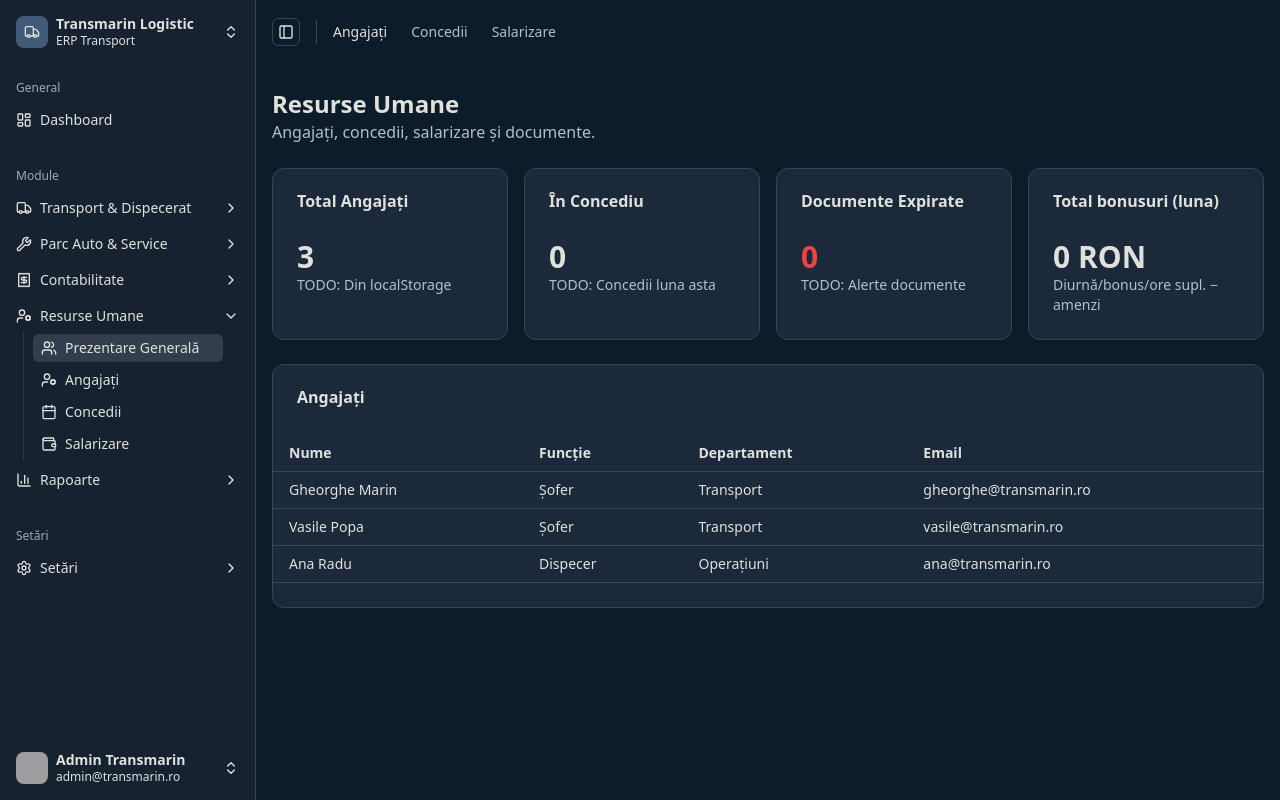
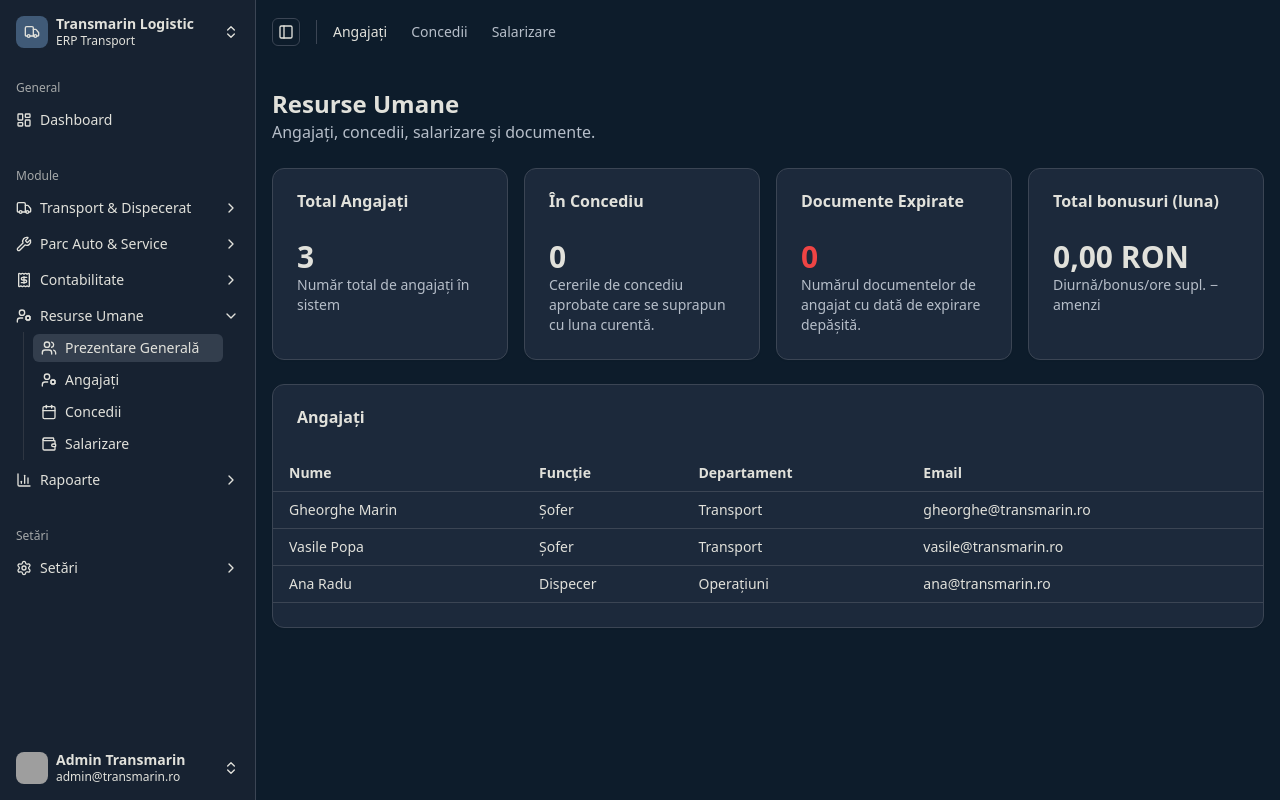
Before and after one commit to florinbadea046/Transmarin-Logistic, a React (Vite) app: page /hr in a window 1280 px wide. Built offline with nearby package versions, Linux system fonts and the light colour scheme; sample sign-in values are in the browser's storage; grey boxes are pictures that could not be loaded.

Commit message:
fix: clarify KPI logic and resolve review errors

```diff
--- a/src/modules/hr/index.tsx
+++ b/src/modules/hr/index.tsx
@@ -23,6 +23,7 @@ import { useLocation } from "@tanstack/react-router";
 import { getCollection } from "@/utils/local-storage";
 import { STORAGE_KEYS } from "@/data/mock-data";
 import type { Employee, LeaveRequest, Bonus } from "@/modules/hr/types";
+import { formatCurrency } from "../../utils/format";
 
 const topNavLinks = [
   { title: "Angajați", href: "/hr/employees", isActive: false },
@@ -47,8 +48,12 @@ export default function HRPage() {
   // Total angajați
   const totalEmployees = employees.length;
 
-  // Concedii active azi
-  const today = new Date().toISOString().split("T")[0];
+  // Concedii active luna curentă
+  const today = [
+    new Date().getFullYear(),
+    String(new Date().getMonth() + 1).padStart(2, "0"),
+    String(new Date().getDate()).padStart(2, "0"),
+  ].join("-");
 
   // Total bonusuri luna aceasta
   const currentMonth = today.slice(0, 7);
@@ -96,7 +101,7 @@ export default function HRPage() {
             <CardContent>
               <p className="text-3xl font-bold">{totalEmployees}</p>
               <p className="text-sm text-muted-foreground">
-                TODO: Din localStorage
+                Număr total de angajați în sistem
               </p>
             </CardContent>
           </Card>
@@ -107,7 +112,7 @@ export default function HRPage() {
             <CardContent>
               <p className="text-3xl font-bold">{activeLeavesThisMonth}</p>
               <p className="text-sm text-muted-foreground">
-                TODO: Concedii luna asta
+                Cererile de concediu aprobate care se suprapun cu luna curentă.
               </p>
             </CardContent>
           </Card>
@@ -118,7 +123,7 @@ export default function HRPage() {
             <CardContent>
               <p className="text-3xl font-bold text-red-500">{expiredDocs}</p>
               <p className="text-sm text-muted-foreground">
-                TODO: Alerte documente
+                Numărul documentelor de angajat cu dată de expirare depășită.
               </p>
             </CardContent>
           </Card>
@@ -128,7 +133,7 @@ export default function HRPage() {
             </CardHeader>
             <CardContent>
               <p className="text-3xl font-bold">
-                {totalBonusesThisMonth.toLocaleString("ro-RO")} RON
+                {formatCurrency(totalBonusesThisMonth)}
               </p>
               <p className="text-sm text-muted-foreground">
                 Diurnă/bonus/ore supl. − amenzi
```
